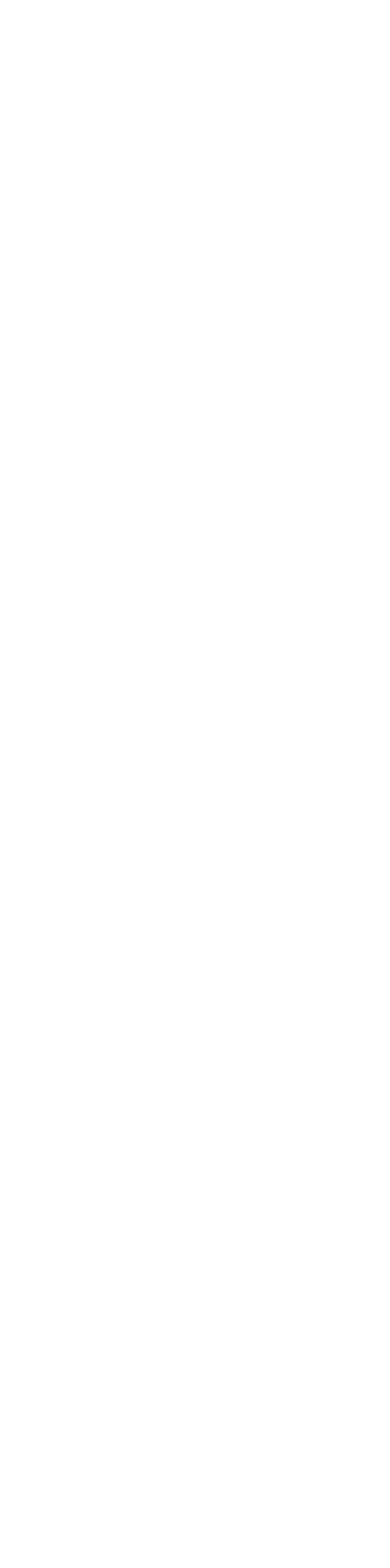
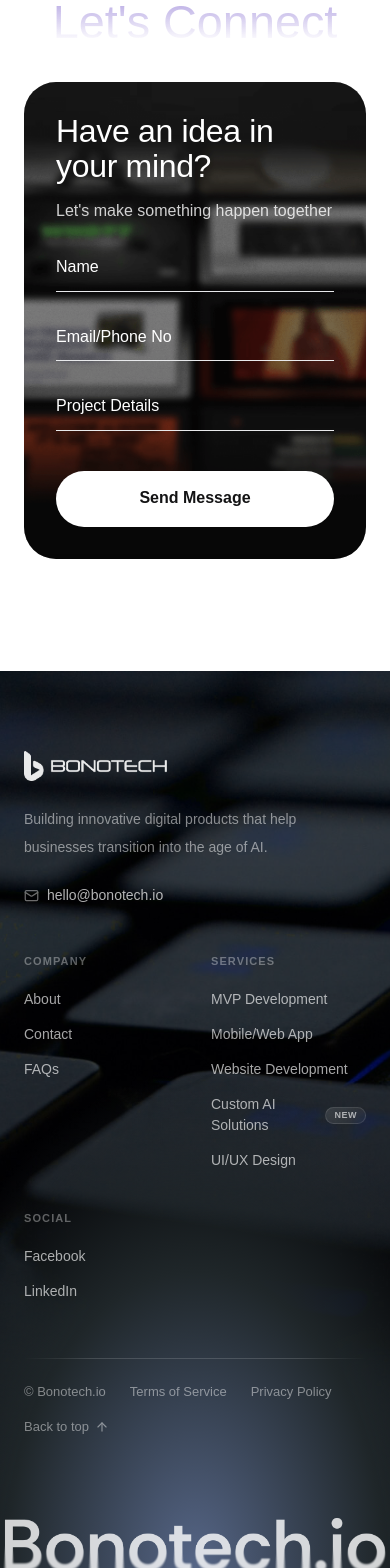
Before and after one commit to dev-mdshahid/bonotech, a React (Vite) app: page / in a window 390 px wide. Shown: the part 6608-8176 px from the top of the page. Before the commit the page ends 6500 px from the top, so only its background shows below. Built offline with nearby package versions, Linux system fonts and the light colour scheme; a web font is replaced by a local one.

Commit message:
feat: make contact and footer section responsive

```diff
--- a/src/App.tsx
+++ b/src/App.tsx
@@ -20,8 +20,8 @@ export default function App() {
             <Projects />
             <Testimonials />
             <FAQ />
-            {/* <Contact /> */}
-            {/* <Footer /> */}
+            <Contact />
+            <Footer />
         </main>
     )
 }
--- a/src/components/sections/Contact/Contact.tsx
+++ b/src/components/sections/Contact/Contact.tsx
@@ -2,12 +2,6 @@ import { useState, useCallback } from 'react'
 import { cn } from '@/lib/utils'
 import type { ContactProps } from './Contact.types'
 import contactBg from '@/assets/contact-section-bg.png'
-
-/** Figma layout specs */
-const CARD_WIDTH = 1200
-const CARD_HEIGHT = 718
-const CARD_RADIUS = 32
-const CARD_PADDING = 64
 
 export function Contact({ className }: ContactProps) {
     const [name, setName] = useState('')
@@ -30,24 +24,13 @@ export function Contact({ className }: ContactProps) {
             className={cn('relative w-full bg-surface-neutral', className)}
         >
             <div
-                className="relative mx-auto w-full max-w-(--width-container) px-(--spacing-container-x) flex flex-col items-center"
-                style={{ paddingTop: '112px', paddingBottom: '112px' }}
+                className="relative mx-auto w-full max-w-(--width-container) px-(--spacing-container-x) flex flex-col items-center py-28"
             >
                 {/* Section Title — "Let's Connect" with gradient */}
                 <div className="relative flex flex-col items-center select-none mb-10">
                     <h2
                         id="contact-heading"
-                        className="font-body font-normal text-center"
-                        style={{
-                            fontSize: 'clamp(80px, 14vw, 181.9px)',
-                            lineHeight: '80%',
-                            letterSpacing: '0%',
-                            background:
-                                'linear-gradient(180deg, #8269cf81 0%, transparent 100%)',
-                            WebkitBackgroundClip: 'text',
-                            WebkitTextFillColor: 'transparent',
-                            backgroundClip: 'text',
-                        }}
+                        className="font-body font-normal text-center text-[clamp(44px,12vw,181.9px)] leading-[0.8] tracking-normal bg-[linear-gradient(180deg,#8269cf81_0%,transparent_100%)] bg-clip-text text-transparent"
                     >
                         Let's Connect
                     </h2>
@@ -55,60 +38,28 @@ export function Contact({ className }: ContactProps) {
 
                 {/* ─── Contact Card ─── */}
                 <div
-                    className="relative w-full overflow-hidden flex flex-col lg:flex-row justify-between"
-                    style={{
-                        maxWidth: `${CARD_WIDTH}px`,
-                        height: `${CARD_HEIGHT}px`,
-                        borderRadius: `${CARD_RADIUS}px`,
-                        padding: `${CARD_PADDING}px`,
-                    }}
+                    className="relative w-full max-w-300 overflow-hidden flex flex-col lg:flex-row justify-between rounded-4xl p-8 md:p-16 lg:h-179.5"
                 >
                     {/* Background image */}
                     <img
                         src={contactBg}
                         alt=""
                         aria-hidden="true"
-                        className="absolute inset-0 w-full h-full object-cover"
-                        style={{ zIndex: 0 }}
+                        className="absolute inset-0 w-full h-full object-cover z-0"
                     />
 
                     {/* Dark overlay for readability */}
                     <div
-                        className="absolute inset-0"
-                        style={{
-                            zIndex: 1,
-                            background:
-                                'linear-gradient(180deg, rgba(0,0,0,0.1) 0%, rgba(0,0,0,0.3) 100%)',
-                        }}
+                        className="absolute inset-0 z-10 bg-[linear-gradient(180deg,rgba(0,0,0,0.1)_0%,rgba(0,0,0,0.3)_100%)]"
                         aria-hidden="true"
                     />
 
                     {/* ─── Left Content ─── */}
-                    <div
-                        className="relative flex flex-col justify-center w-1/2"
-                        style={{ zIndex: 2 }}
-                    >
-                        <h3
-                            className="font-body text-white"
-                            style={{
-                                fontWeight: 500,
-                                fontSize: '40px',
-                                lineHeight: '110%',
-                                letterSpacing: '-0.01em',
-                            }}
-                        >
-                            Have an idea in <br />your mind ?
+                    <div className="relative z-20 flex flex-col justify-center w-full lg:w-1/2">
+                        <h3 className="font-body font-medium text-white text-[32px] md:text-[40px] leading-[1.1] tracking-[-0.01em] lg:max-w-1/2">
+                            Have an idea in your mind?
                         </h3>
-                        <p
-                            className="font-body text-white"
-                            style={{
-                                fontWeight: 500,
-                                fontSize: '18px',
-                                lineHeight: '140%',
-                                marginTop: '16px',
-                                opacity: 0.8,
-                            }}
-                        >
+                        <p className="font-body font-medium text-white/80 text-base md:text-lg leading-[1.4] mt-4">
                             Let's make something happen together
                         </p>
                     </div>
@@ -116,52 +67,34 @@ export function Contact({ className }: ContactProps) {
                     {/* ─── Right Form ─── */}
                     <form
                         onSubmit={handleSubmit}
-                        className="relative flex flex-col justify-center w-1/2 px-12"
-                        style={{
-                            zIndex: 2,
-                            gap: '32px',
-                        }}
+                        className="relative z-20 flex flex-col justify-center w-full lg:w-1/2 lg:px-12 gap-8 mt-8 lg:mt-0"
                     >
                         {/* Name */}
-                        <div className="flex flex-col" style={{ gap: '8px' }}>
+                        <div>
                             <input
                                 type="text"
                                 placeholder="Name"
                                 value={name}
                                 onChange={(e) => setName(e.target.value)}
                                 aria-label="Name"
-                                className="font-body bg-transparent text-white placeholder:text-white outline-none w-full"
-                                style={{
-                                    fontSize: '16px',
-                                    lineHeight: '140%',
-                                    fontWeight: 400,
-                                    paddingBottom: '12px',
-                                    borderBottom: '1px solid #E8E9EB',
-                                }}
+                                className="font-body bg-transparent text-base leading-[1.4] font-normal text-white placeholder:text-white outline-none w-full pb-3 border-b border-[#E8E9EB]"
                             />
                         </div>
 
                         {/* Email / Phone */}
-                        <div className="flex flex-col" style={{ gap: '8px' }}>
+                        <div>
                             <input
                                 type="text"
                                 placeholder="Email/Phone No"
                                 value={emailPhone}
                                 onChange={(e) => setEmailPhone(e.target.value)}
                                 aria-label="Email or Phone Number"
-                                className="font-body bg-transparent text-white placeholder:text-white outline-none w-full"
-                                style={{
-                                    fontSize: '16px',
-                                    lineHeight: '140%',
-                                    fontWeight: 400,
-                                    paddingBottom: '12px',
-                                    borderBottom: '1px solid #E8E9EB',
-                                }}
+                                className="font-body bg-transparent text-base leading-[1.4] font-normal text-white placeholder:text-white outline-none w-full pb-3 border-b border-[#E8E9EB]"
                             />
                         </div>
 
                         {/* Project Details */}
-                        <div className="flex flex-col" style={{ gap: '8px' }}>
+                        <div>
                             <input
                                 type="text"
                                 placeholder="Project Details"
@@ -170,33 +103,14 @@ export function Contact({ className }: ContactProps) {
                                     setProjectDetails(e.target.value)
                                 }
                                 aria-label="Project Details"
-                                className="font-body bg-transparent text-white placeholder:text-white outline-none w-full"
-                                style={{
-                                    fontSize: '16px',
-                                    lineHeight: '140%',
-                                    fontWeight: 400,
-                                    paddingBottom: '12px',
-                                    borderBottom: '1px solid #E8E9EB',
-                                }}
+                                className="font-body bg-transparent text-base leading-[1.4] font-normal text-white placeholder:text-white outline-none w-full pb-3 border-b border-[#E8E9EB]"
                             />
                         </div>
 
                         {/* Submit Button */}
                         <button
                             type="submit"
-                            className="font-body cursor-pointer transition-(--transition-base) hover:opacity-90"
-                            style={{
-                                width: '100%',
-                                height: '56px',
-                                borderRadius: '100px',
-                                backgroundColor: '#FFFFFF',
-                                color: '#131314',
-                                fontWeight: 600,
-                                fontSize: '16px',
-                                lineHeight: '140%',
-                                border: 'none',
-                                marginTop: '8px',
-                            }}
+                            className="font-body cursor-pointer transition-(--transition-base) hover:opacity-90 w-full h-14 rounded-full bg-white text-[#131314] font-semibold text-base leading-[1.4] mt-2"
                         >
                             Send Message
                         </button>
--- a/src/components/sections/Footer/Footer.tsx
+++ b/src/components/sections/Footer/Footer.tsx
@@ -56,53 +56,31 @@ export function Footer({ className }: FooterProps) {
                 src={footerBg}
                 alt=""
                 aria-hidden="true"
-                className="absolute inset-0 w-full h-full object-cover"
-                style={{ zIndex: 0 }}
+                className="absolute inset-0 w-full h-full object-cover z-0"
             />
 
             {/* ─── Dark overlay ─── */}
             <div
-                className="absolute inset-0"
-                style={{
-                    zIndex: 1,
-                    background:
-                        'linear-gradient(180deg, rgba(0,0,0,0.55) 0%, rgba(0,0,0,0.70) 100%)',
-                }}
+                className="absolute inset-0 z-10 bg-[linear-gradient(180deg,rgba(0,0,0,0.55)_0%,rgba(0,0,0,0.70)_100%)]"
                 aria-hidden="true"
             />
 
             {/* ─── #050113 color overlay ─── */}
             <div
-                className="absolute inset-0"
-                style={{
-                    zIndex: 1,
-                    backgroundColor: 'rgba(5, 1, 19, 0.15)',
-                }}
+                className="absolute inset-0 z-10 bg-[rgba(5,1,19,0.15)]"
                 aria-hidden="true"
             />
 
             {/* ─── Bottom radial gradient glow ─── */}
             <div
-                className="absolute bottom-0 left-0 w-full"
-                style={{
-                    zIndex: 1,
-                    height: '55%',
-                    background:
-                        'radial-gradient(ellipse 80% 100% at 50% 100%, #566687 0%, #1F2629 60%, transparent 100%)',
-                }}
+                className="absolute bottom-0 left-0 w-full z-10 h-[55%] bg-[radial-gradient(ellipse_80%_100%_at_50%_100%,#566687_0%,#1F2629_60%,transparent_100%)]"
                 aria-hidden="true"
             />
 
             {/* ─── Content ─── */}
-            <div
-                className="relative mx-auto w-full max-w-(--width-container) px-(--spacing-container-x)"
-                style={{ zIndex: 2 }}
-            >
+            <div className="relative z-20 mx-auto w-full max-w-(--width-container) px-(--spacing-container-x)">
                 {/* ─── Main grid: Brand + Link columns ─── */}
-                <div
-                    className="grid grid-cols-1 lg:grid-cols-12 gap-y-12 lg:gap-x-16"
-                    style={{ paddingTop: '80px', paddingBottom: '56px' }}
-                >
+                <div className="grid grid-cols-1 lg:grid-cols-12 gap-y-12 lg:gap-x-16 pt-20 pb-14">
                     {/* Brand area — left */}
                     <div className="lg:col-span-4">
                         <FooterBrand />
@@ -118,37 +96,19 @@ export function Footer({ className }: FooterProps) {
 
                 {/* ─── Gradient divider ─── */}
                 <div
-                    style={{
-                        width: '100%',
-                        height: '1px',
-                        background:
-                            'linear-gradient(90deg, transparent 0%, rgba(255,255,255,0.15) 20%, rgba(255,255,255,0.15) 80%, transparent 100%)',
-                    }}
+                    className="w-full h-px bg-[linear-gradient(90deg,transparent_0%,rgba(255,255,255,0.15)_20%,rgba(255,255,255,0.15)_80%,transparent_100%)]"
                     aria-hidden="true"
                 />
 
                 {/* ─── Bottom bar ─── */}
-                <div
-                    className="flex flex-col sm:flex-row items-start sm:items-center justify-between"
-                    style={{ paddingTop: '24px', paddingBottom: '24px' }}
-                >
+                <div className="flex flex-col sm:flex-row items-start sm:items-center justify-between py-6">
                     {/* Left — Legal links */}
-                    <div
-                        className="flex flex-wrap items-center"
-                        style={{ gap: '24px' }}
-                    >
+                    <div className="flex flex-wrap items-center gap-6">
                         {BOTTOM_LINKS.map((link) => (
                             <a
                                 key={link.label}
                                 href={link.href}
-                                className="font-body text-white transition-(--transition-base) hover:opacity-70"
-                                style={{
-                                    fontSize: '13px',
-                                    lineHeight: '140%',
-                                    fontWeight: 400,
-                                    opacity: 0.45,
-                                    textDecoration: 'none',
-                                }}
+                                className="font-body text-[13px] leading-[1.4] font-normal text-white no-underline opacity-45 transition-(--transition-base) hover:opacity-70"
                             >
                                 {link.label}
                             </a>
@@ -159,14 +119,7 @@ export function Footer({ className }: FooterProps) {
                     <button
                         type="button"
                         onClick={handleBackToTop}
-                        className="group font-body text-white cursor-pointer bg-transparent border-none transition-(--transition-base) hover:opacity-100 mt-4 sm:mt-0 inline-flex items-center"
-                        style={{
-                            fontSize: '13px',
-                            lineHeight: '140%',
-                            fontWeight: 400,
-                            opacity: 0.45,
-                            gap: '6px',
-                        }}
+                        className="group font-body text-[13px] leading-[1.4] font-normal text-white opacity-45 cursor-pointer bg-transparent border-none gap-1.5 transition-(--transition-base) hover:opacity-100 mt-4 sm:mt-0 inline-flex items-center"
                         aria-label="Scroll back to top"
                     >
                         Back to top
@@ -179,19 +132,11 @@ export function Footer({ className }: FooterProps) {
             </div>
 
             {/* ─── Bottom Logo ─── */}
-            <div
-                className="relative w-full flex items-end justify-center overflow-hidden"
-                style={{
-                    zIndex: 2,
-                    height: 'clamp(100px, 16vw, 220px)',
-                    marginTop: '8px',
-                }}
-            >
+            <div className="relative z-20 w-full flex items-end justify-center overflow-hidden h-[clamp(100px,16vw,220px)] mt-2">
                 <img
                     src={footerLogo}
                     alt="Bonotech.io"
-                    className="relative w-full object-cover object-top select-none pointer-events-none"
-                    style={{ maxWidth: '1400px' }}
+                    className="relative w-full max-w-350 object-cover object-top select-none pointer-events-none"
                 />
             </div>
         </footer>
--- a/src/components/sections/Footer/components/FooterBrand.tsx
+++ b/src/components/sections/Footer/components/FooterBrand.tsx
@@ -3,33 +3,16 @@ import bonotechLogo from '@/assets/bonotech-logo.png'
 
 export function FooterBrand() {
     return (
-        <div className="flex flex-col" style={{ gap: '24px' }}>
+        <div className="flex flex-col gap-6">
             {/* Logo — white monochrome on dark footer */}
             <img
                 src={bonotechLogo}
                 alt="Bonotech"
-                className="select-none"
-                style={{
-                    height: '30px',
-                    width: 'auto',
-                    objectFit: 'contain',
-                    objectPosition: 'left',
-                    filter: 'brightness(0) invert(1)',
-                    opacity: 0.9,
-                }}
+                className="select-none h-[30px] w-auto object-contain object-left brightness-0 invert opacity-90"
             />
 
             {/* Description */}
-            <p
-                className="font-body text-white"
-                style={{
-                    fontSize: '14px',
-                    lineHeight: '1.75',
-                    fontWeight: 400,
-                    opacity: 0.5,
-                    maxWidth: '300px',
-                }}
-            >
+            <p className="font-body text-sm leading-7 font-normal text-white opacity-50 max-w-[300px]">
                 Building innovative digital products that help
                 businesses transition into the age of AI.
             </p>
@@ -37,15 +20,7 @@ export function FooterBrand() {
             {/* Email */}
             <a
                 href="mailto:hello@bonotech.io"
-                className="group font-body text-white inline-flex items-center transition-(--transition-base) hover:opacity-100"
-                style={{
-                    fontSize: '14px',
-                    lineHeight: '1.5',
-                    fontWeight: 500,
-                    opacity: 0.7,
-                    gap: '8px',
-                    textDecoration: 'none',
-                }}
+                className="group font-body text-sm leading-[1.5] font-medium text-white no-underline opacity-70 inline-flex items-center gap-2 transition-(--transition-base) hover:opacity-100"
             >
                 <Mail
                     size={15}
--- a/src/components/sections/Footer/components/FooterLinkColumn.tsx
+++ b/src/components/sections/Footer/components/FooterLinkColumn.tsx
@@ -6,41 +6,22 @@ interface FooterLinkColumnProps {
 
 export function FooterLinkColumn({ group }: FooterLinkColumnProps) {
     return (
-        <div className="flex flex-col" style={{ gap: '20px' }}>
+        <div className="flex flex-col gap-5">
             {/* Column header — uppercase, tracked, subtle */}
-            <span
-                className="font-body text-white"
-                style={{
-                    fontSize: '11px',
-                    lineHeight: '140%',
-                    fontWeight: 600,
-                    letterSpacing: '0.1em',
-                    textTransform: 'uppercase' as const,
-                    opacity: 0.35,
-                }}
-            >
+            <span className="font-body text-[11px] leading-[1.4] font-semibold tracking-[0.1em] uppercase text-white opacity-35">
                 {group.title}
             </span>
 
             {/* Links */}
             <nav
                 aria-label={`${group.title} links`}
-                className="flex flex-col"
-                style={{ gap: '14px' }}
+                className="flex flex-col gap-3.5"
             >
                 {group.links.map((link) => (
                     <a
                         key={link.label}
                         href={link.href}
-                        className="group font-body text-white inline-flex items-center transition-(--transition-base) hover:opacity-100"
-                        style={{
-                            fontSize: '14px',
-                            lineHeight: '1.5',
-                            fontWeight: 400,
-                            opacity: 0.65,
-                            gap: '8px',
-                            textDecoration: 'none',
-                        }}
+                        className="group font-body text-sm leading-[1.5] font-normal text-white no-underline opacity-65 inline-flex items-center gap-2 transition-(--transition-base) hover:opacity-100"
                     >
                         {/* Link text with animated underline */}
                         <span className="relative">
@@ -53,23 +34,7 @@ export function FooterLinkColumn({ group }: FooterLinkColumnProps) {
 
                         {/* Badge */}
                         {link.badge && (
-                            <span
-                                className="font-body inline-flex items-center justify-center"
-                                style={{
-                                    fontSize: '9px',
-                                    fontWeight: 700,
-                                    lineHeight: 1,
-                                    letterSpacing: '0.06em',
-                                    color: '#FFFFFF',
-                                    background:
-                                        'linear-gradient(135deg, rgba(255,255,255,0.18), rgba(255,255,255,0.06))',
-                                    border: '1px solid rgba(255,255,255,0.18)',
-                                    borderRadius: '100px',
-                                    padding: '3px 8px',
-                                    textTransform: 'uppercase' as const,
-                                    backdropFilter: 'blur(4px)',
-                                }}
-                            >
+                            <span className="font-body inline-flex items-center justify-center text-[9px] font-bold leading-none tracking-[0.06em] uppercase text-white bg-[linear-gradient(135deg,rgba(255,255,255,0.18),rgba(255,255,255,0.06))] border border-[rgba(255,255,255,0.18)] rounded-full px-2 py-[3px] backdrop-blur-sm">
                                 {link.badge}
                             </span>
                         )}
```
